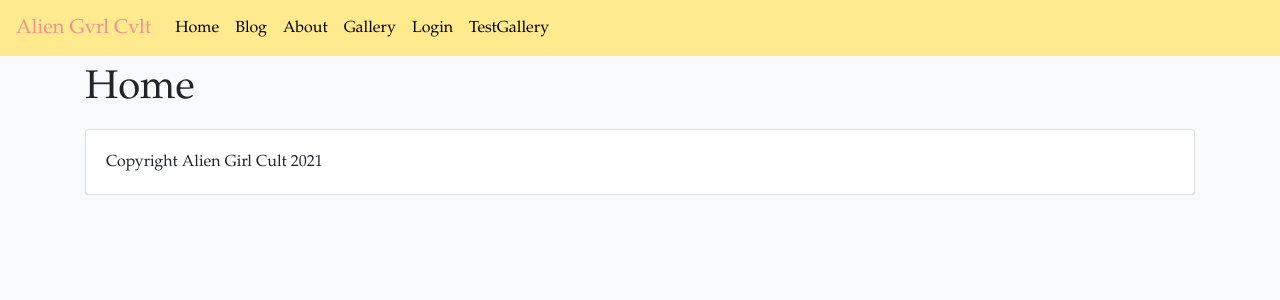
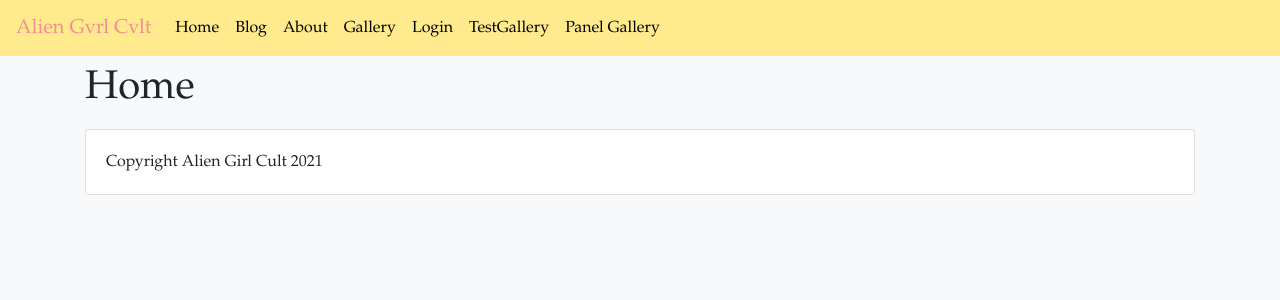
Before and after one commit to paulreyneveld/agc, a React (Create React App) app: page / in a window 1280 px wide. Shown: the top 300 px of the page. Built offline with nearby package versions, Linux system fonts and the light colour scheme; no server answers.

Commit message:
Added routing and navigation link for new component

```diff
--- a/src/App.js
+++ b/src/App.js
@@ -66,6 +66,7 @@ const App = () => {
             <TestGallery />
           </Route>
           <Route exact path="/newblog" render={(props) => <NewBlog {...props} />}/>
+          <Route exact path="/panelgallery" render={() => <PanelGallery />}/>
 
           <Route path="/">
             <Home />
--- a/src/components/Navigation.js
+++ b/src/components/Navigation.js
@@ -39,6 +39,7 @@ const Navigation = ({ handleLogout }) => {
             <Nav.Link as={Link} to="/gallery">Gallery</Nav.Link>
             <Nav.Link as={Link} to="/login">Login</Nav.Link>
             <Nav.Link as={Link} to="/testgallery">TestGallery</Nav.Link>
+            <Nav.Link as={Link} to="/panelgallery">Panel Gallery</Nav.Link>
             {authMenuView()}
             </Nav>
         </Navbar.Collapse>
```
Also changed, not shown: 1 other file (tests, documents, lock files or other folders).
